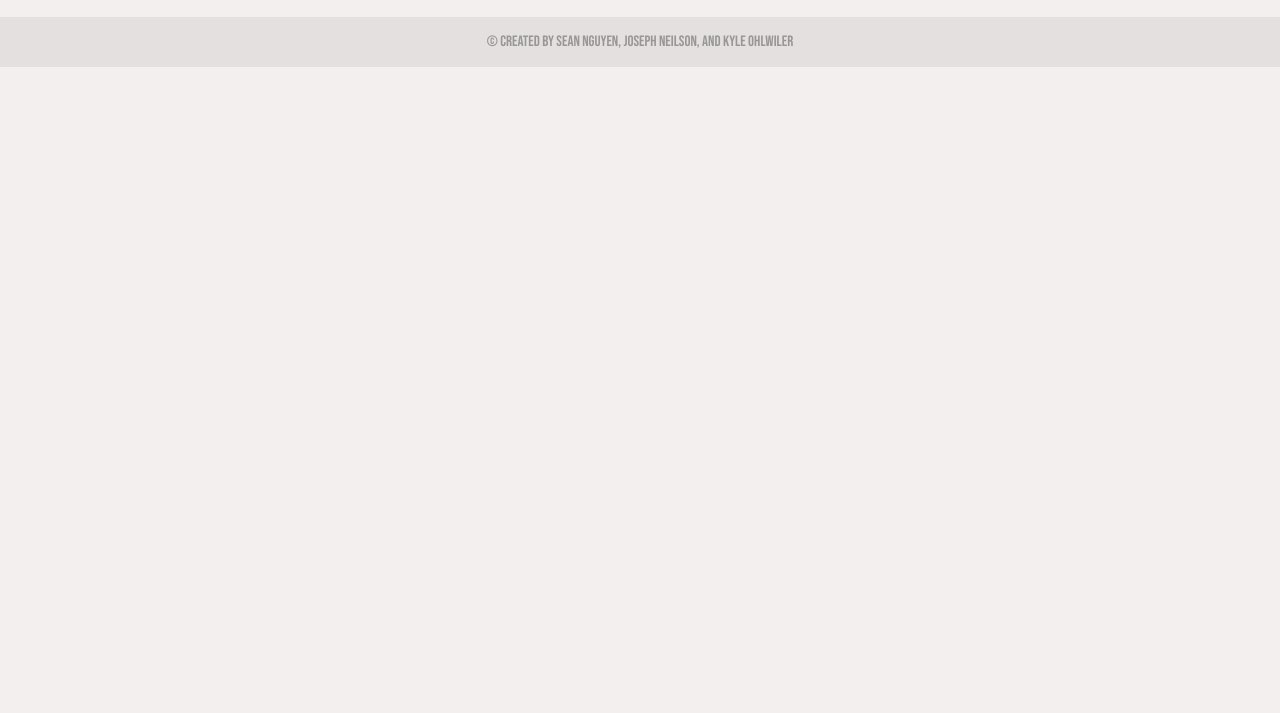
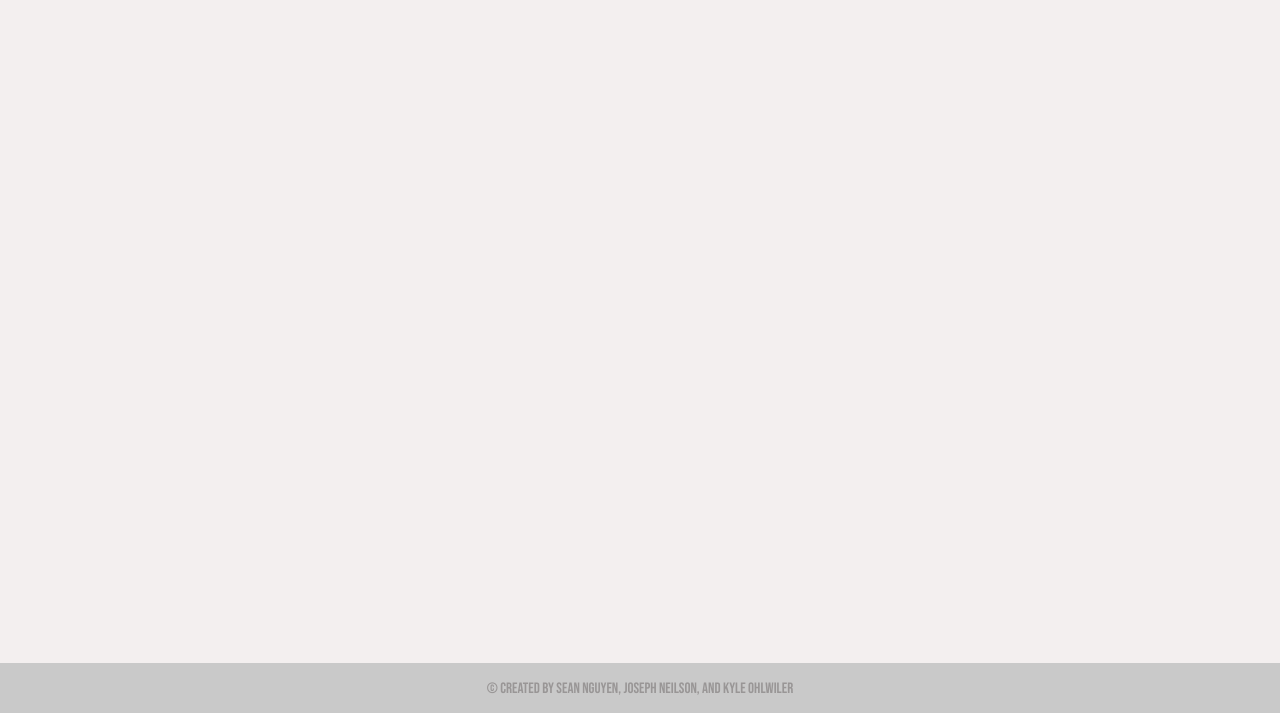
Before and after one commit to someseananigans/FreeMarket, a website: page public/index.html in a window 1280 px wide. Shown: the part 87-800 px from the top of the page. Drawn offline with nearby package versions, Linux system fonts and the light colour scheme; no server answers.

Commit message:
Footer Fix / Container Mod

```diff
--- a/public/css/styles.css
+++ b/public/css/styles.css
@@ -5,8 +5,18 @@ body, .container {
 
 body {
   display: flex;
+  /* min-height: 100vh; */
+  flex-direction: column;
+  height: 100%;
+}
+
+.container-fluid {
   min-height: 100vh;
-  flex-direction: column;
+  position: relative;
+}
+
+.container {
+  padding-bottom: 50px;
 }
 
 main {
@@ -14,16 +24,14 @@ main {
 }
 
 .footer-copyright {
-  background-color: rgb(243, 239, 239);
-  justify-content: center;
-  height: 25px;
-}
-
-.page-footer {
-  background-color: rgb(243, 239, 239);
-  /* position: absolute; */
+  position: absolute;
   bottom: 0;
   width: 100%;
+  background-color: rgb(201, 201, 201);
+  display: flex;
+  justify-content: center;
+  height: 50px;
+  clear: both;
 }
 
 #footerContent {
@@ -31,13 +39,6 @@ main {
   color: rgb(153, 150, 150);
   display: flex;
   justify-content: center;
-}
-
-#footerContent {
-  display: flex;
-  text-align: center;
-  width: 100%;
-  bottom: 0;
 }
 
 /* Login/SignUp styling Start */
@@ -92,6 +93,7 @@ h5 {
   margin-top: 15px;
   width: 100%;
   text-align: center;
+  margin-bottom: 55px;
 }
 
 .card-panel .row {
@@ -384,9 +386,6 @@ textarea:not(.browser-default):focus:not([readonly])+label {
   padding-top: 4px;
 }
 
-#profileTools {
-  margin-top: 10px;
-}
 
 /* Listing page styling end */
 
--- a/public/index.html
+++ b/public/index.html
@@ -9,15 +9,14 @@
   <link href="https://fonts.googleapis.com/icon?family=Material+Icons" rel="stylesheet">
   <!-- font package -->
   <link rel="preconnect" href="https://fonts.gstatic.com">
-  <link href="https://fonts.googleapis.com/css2?family=Bebas+Neue&display=swap"
-  rel="stylesheet">
+  <link href="https://fonts.googleapis.com/css2?family=Bebas+Neue&display=swap" rel="stylesheet">
   <link rel="stylesheet" href="./css/styles.css">
 
   <title>Free Market</title>
 </head>
 
 <body>
-
+  <div class="container-fluid">
     <nav class="blue darken-1">
       <a data-target="slide-out" class="sidenav-trigger show-on-large"><i class="material-icons">menu</i></a>
       <!-- TEST sidenav-fixed invesible-top -->
@@ -61,13 +60,10 @@
       <div class="modal-footer"></div>
     </div>
 
-<footer class="page-footer">
-
-  <div class="footer-copyright">
-   <span id="footerContent"> © Created by Sean Nguyen, Joseph Neilson, and Kyle Ohlwiler</span>
+    <footer class="footer-copyright">
+      <p id="footerContent"> © Created by Sean Nguyen, Joseph Neilson, and Kyle Ohlwiler</p>
+    </footer>
   </div>
-
-</footer>
 
 
   <script src="https://cdn.jsdelivr.net/npm/axios/dist/axios.min.js">
--- a/public/js/index.js
+++ b/public/js/index.js
@@ -32,7 +32,7 @@ const status1 = () => {
     // main nav
     let signOut = document.createElement('li')
     signOut.classList = 'hide-on-small-only signOut'
-    signOut.innerHTML = `<a class="signOut" >Sign Out</a>`
+    signOut.innerHTML = `<a class="signOut" >Log Out</a>`
 
     let myProf = document.createElement('li')
     myProf.innerHTML = `<a class="hide-on-small-only" href="/myProfile">My Profile</a>`
@@ -43,7 +43,7 @@ const status1 = () => {
     // side out nav
     let signout = document.createElement('li')
     signout.classList = 'hide-on-med-and-up signOut'
-    signout.innerHTML = `<a class="signOut" >Sign Out</a>`
+    signout.innerHTML = `<a class="signOut" >Log Out</a>`
 
     let myprof = document.createElement('li')
     myprof.innerHTML = `<a class="hide-on-med-and-up" href="/myProfile">My Profile</a>`
@@ -55,7 +55,7 @@ const status1 = () => {
   } else {
     let signIn = document.createElement('li')
     signIn.id = 'signOut'
-    signIn.innerHTML = `<a href="./login.html">Sign Up/Sign In</a>`
+    signIn.innerHTML = `<a href="./login.html">Sign Up/Log In</a>`
 
     document.getElementById('navList').append(signIn)
   }
```
Also changed, not shown: public/createListing.html (+8 -9 lines), public/login.html (+2 -9 lines), public/myListings.html (+12 -6 lines), public/myProfile.html (+3 -6 lines). Lines whose indentation alone changed are shown as unchanged.
